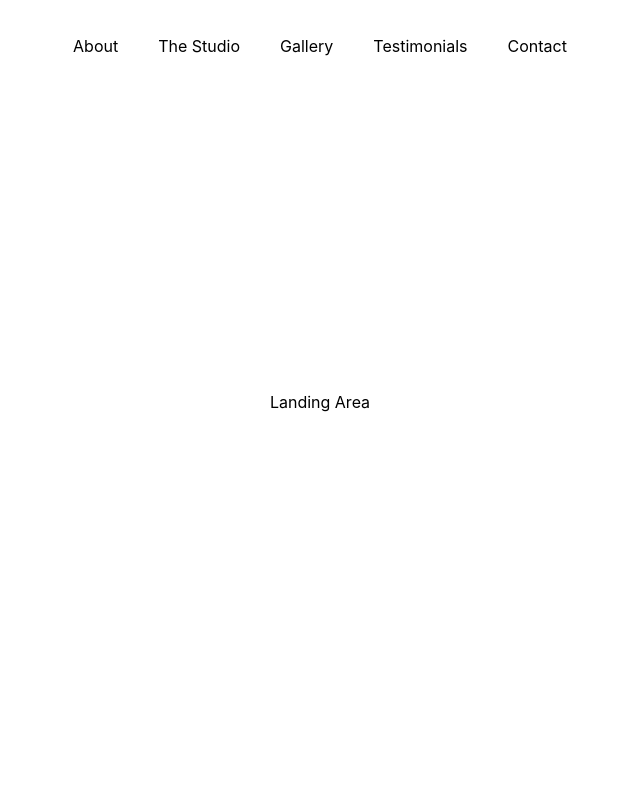
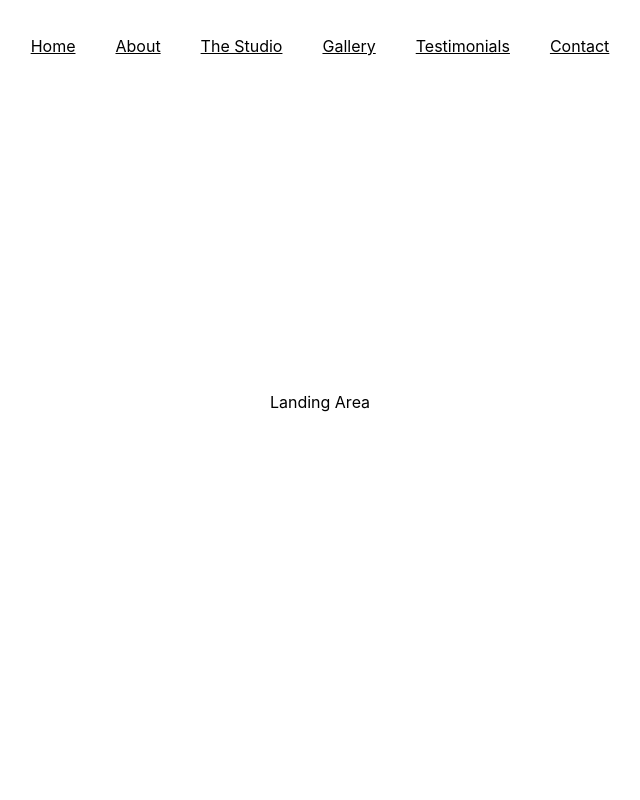
Before and after one commit to proiacm/C.P.Art-Studio, a React (Create React App) app: page / in a window 1280 px wide. Shown: the top 800 px of the page, without its empty margins (320-960 px from the left). Built offline with nearby package versions, Linux system fonts and the light colour scheme.

Commit message:
Add react-scroll

```diff
--- a/package.json
+++ b/package.json
@@ -9,6 +9,7 @@
     "react": "^17.0.1",
     "react-dom": "^17.0.1",
     "react-scripts": "4.0.1",
+    "react-scroll": "^1.8.1",
     "web-vitals": "^0.2.4"
   },
   "scripts": {
--- a/src/About/About.js
+++ b/src/About/About.js
@@ -4,7 +4,7 @@ import './About.css';
 const About = () => {
 
   return (
-        <div className='about'>
+        <div className='about' id='about'>
           About Area
         </div>
   )
--- a/src/Contact/Contact.js
+++ b/src/Contact/Contact.js
@@ -4,7 +4,7 @@ import './Contact.css';
 const Contact = () => {
 
   return (
-        <div className='contact'>
+        <div className='contact' id='contact'>
           Contact Area
         </div>
   )
--- a/src/Gallery/Gallery.js
+++ b/src/Gallery/Gallery.js
@@ -4,7 +4,7 @@ import './Gallery.css';
 const Gallery = () => {
 
   return (
-        <div className='gallery'>
+        <div className='gallery' id='gallery'>
           Gallery Area
         </div>
   )
--- a/src/Landing/Landing.js
+++ b/src/Landing/Landing.js
@@ -4,7 +4,7 @@ import './Landing.css';
 const Landing = () => {
 
   return (
-        <div className='landing'>
+        <div className='landing' id='landing'>
           Landing Area
         </div>
   )
--- a/src/Nav/Nav.js
+++ b/src/Nav/Nav.js
@@ -1,15 +1,17 @@
 import React from 'react';
 import './Nav.css';
+import {Link} from 'react-scroll';
 
 const Nav = () => {
 
   return (
       <div className='nav'>
-          <p className='nav-li'>About</p>
-          <p className='nav-li'>The Studio</p>
-          <p className='nav-li'>Gallery</p>
-          <p className='nav-li'>Testimonials</p>
-          <p className='nav-li'>Contact</p>
+          <p className='nav-li'><Link style={{ cursor: "pointer"}} to="landing" spy={true} smooth={true}><u>Home</u></Link></p>
+          <p className='nav-li'><Link style={{ cursor: "pointer"}} to="about" spy={true} smooth={true}><u>About</u></Link></p>
+          <p className='nav-li'><Link style={{ cursor: "pointer"}} to="studio" spy={true} smooth={true}><u>The Studio</u></Link></p>
+          <p className='nav-li'><Link style={{ cursor: "pointer"}} to="gallery" spy={true} smooth={true}><u>Gallery</u></Link></p>
+          <p className='nav-li'><Link style={{ cursor: "pointer"}} to="testimonials" spy={true} smooth={true}><u>Testimonials</u></Link></p>
+          <p className='nav-li'><Link style={{ cursor: "pointer"}} to="contact" spy={true} smooth={true}><u>Contact</u></Link></p>
       </div>
   )
 }
--- a/src/Studio/Studio.js
+++ b/src/Studio/Studio.js
@@ -4,7 +4,7 @@ import './Studio.css';
 const Studio = () => {
 
   return (
-        <div className='studio'>
+        <div className='studio' id='studio'>
           Studio Area
         </div>
   )
--- a/src/Testimonials/Testimonials.js
+++ b/src/Testimonials/Testimonials.js
@@ -4,7 +4,7 @@ import './Testimonials.css';
 const Testimonials = () => {
 
   return (
-        <div className='testimonials'>
+        <div className='testimonials' id='testimonials'>
           Testimonials Area
         </div>
   )
```
Also changed, not shown: 2 other files (tests, documents, lock files or other folders).
